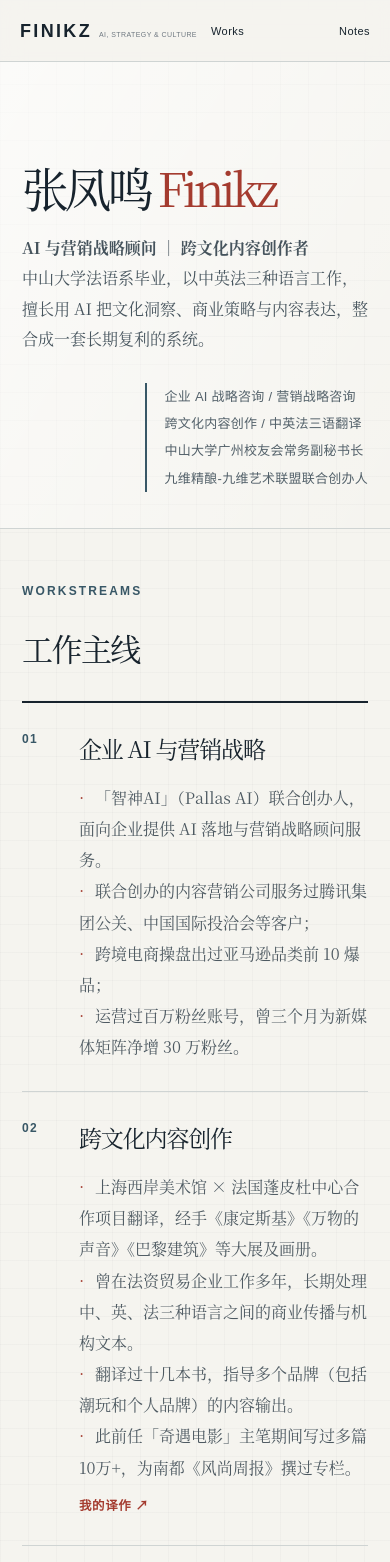
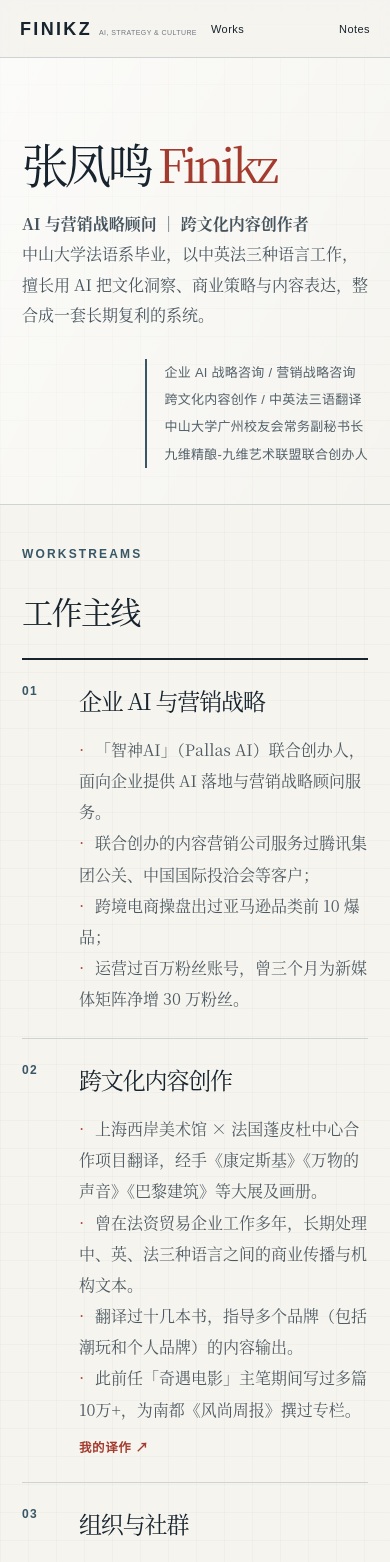
Before and after one commit to finikz/finikz.cn, a Next.js app: page /about in a window 390 px wide. Shown: the top 1562 px of the page. Built offline with nearby package versions, Linux system fonts and the light colour scheme.

Commit message:
Tighten site-wide layout rhythm

```diff
--- a/app/consulting.css
+++ b/app/consulting.css
@@ -13,7 +13,7 @@ body {
 }
 
 .nav {
-  height: 78px;
+  height: 70px;
   padding: 0 7vw;
   background: rgba(245, 244, 239, .92);
   backdrop-filter: blur(10px);
@@ -22,8 +22,8 @@ body {
 .brand { display: flex; align-items: baseline; gap: 11px; font-size: 22px; line-height: 1; }
 .brand-subtitle { color: #6f7880; font: 400 9px/1.2 Arial, "PingFang SC", sans-serif; letter-spacing: .1em; white-space: nowrap; }
 .nav-links { gap: 34px; font-size: 11px; }
-.nav-links a { position: relative; padding: 30px 0 27px; }
-.nav-links a:hover::after, .nav-links a.active::after { content: ""; position: absolute; right: 0; bottom: 20px; left: 0; height: 2px; background: var(--red); }
+.nav-links a { position: relative; padding: 26px 0 23px; }
+.nav-links a:hover::after, .nav-links a.active::after { content: ""; position: absolute; right: 0; bottom: 15px; left: 0; height: 2px; background: var(--red); }
 .nav-links a:first-child { color: inherit; }
 .nav-links a.active { color: var(--red); }
 
@@ -58,31 +58,31 @@ body {
 .latest-note { border-left-color: var(--red); }
 .latest-note h2 { font-size: 25px; line-height: 1.35; }
 
-.page-hero, .archive-hero { padding: 10vw 12vw 6vw; background: linear-gradient(120deg, rgba(255,255,255,.64), transparent); }
+.page-hero, .archive-hero { padding: 8vw 12vw 4.5vw; background: linear-gradient(120deg, rgba(255,255,255,.64), transparent); }
 .page-hero h1 { font-size: clamp(60px, 8vw, 122px); }
 .page-hero>p:last-child { max-width: 620px; font-size: 18px; color: #46545d; }
 .about-hero { display: grid; grid-template-columns: minmax(0, 650px) minmax(260px, 1fr); gap: 6vw; align-items: end; padding-top: 7vw; padding-bottom: 4vw; }
 .about-hero .about-hero-copy>p { max-width: 620px; margin: 0; font-size: 18px; line-height: 1.9; color: #46545d; }
 .about-hero .hero-meta { justify-self: end; margin: 0 0 7px; max-width: 330px; }
-.project-list { padding-top: 64px; }
-.project-row { grid-template-columns: 70px minmax(210px, .8fr) minmax(0, 1.8fr) 110px; gap: 34px; padding: 46px 0; }
+.project-list { padding-top: 48px; }
+.project-row { grid-template-columns: 70px minmax(210px, .8fr) minmax(0, 1.8fr) 110px; gap: 34px; padding: 36px 0; }
 .project-row>span { color: #385766; font-weight: 700; }
 .project-row h2 { font-size: 29px; line-height: 1.15; }
 .project-row p { max-width: 600px; font-size: 16px; line-height: 1.95; color: #4d5961; }
 .project-row>b { text-align: right; color: #869198; }
 .work-link { color: var(--red); font-weight: 700; }
 
-.about-content { grid-template-columns: minmax(0, 620px); gap: 0; }
+.about-content { grid-template-columns: minmax(0, 620px); gap: 0; padding-top: 54px; padding-bottom: 72px; }
 .about-content h2 { font-size: 46px; }
 .placeholder-copy { max-width: 500px; font-size: 16px; color: #4d5961; }
 .about-contact { padding-left: 0; border-left: 0; }
 .about-contact>a, .social-links a:hover { color: var(--red); }
 
-.about-workstreams { padding: 76px 12vw; border-bottom: 1px solid var(--line); }
+.about-workstreams { padding: 58px 12vw; border-bottom: 0; }
 .about-workstreams { display: grid; grid-template-columns: 220px minmax(0, 1fr); gap: 36px; }
 .about-section-label h2 { margin: 0; font-size: 31px; font-weight: 500; letter-spacing: -.05em; }
 .about-stream-list { border-top: 2px solid var(--ink); }
-.about-stream { display: grid; grid-template-columns: 70px minmax(0, 1fr); gap: 25px; padding: 35px 0; border-bottom: 1px solid var(--line); }
+.about-stream { display: grid; grid-template-columns: 70px minmax(0, 1fr); gap: 25px; padding: 27px 0; border-bottom: 1px solid var(--line); }
 .about-stream>span { color: #385766; font: 700 12px Arial, "PingFang SC", sans-serif; letter-spacing: .12em; }
 .about-stream h3 { margin: 0 0 15px; font-size: 28px; font-weight: 500; letter-spacing: -.05em; }
 .about-stream ul { max-width: 720px; margin: 0; padding: 0; list-style: none; color: #4d5961; font-size: 16px; line-height: 1.95; }
@@ -91,10 +91,11 @@ body {
 .about-stream .work-link { display: inline-block; margin-top: 14px; }
 
 .archive-hero h1 { font-size: clamp(56px, 7vw, 110px); }
+.archive-content { padding-top: 38px; padding-bottom: 78px; }
 .archive-item:hover { background: rgba(56, 87, 102, .06); }
 .filters .active, .filters button:hover { background: #385766; border-color: #385766; }
 .article-body { color: #27343b; }
-.article-navigation { display: grid; grid-template-columns: repeat(2, minmax(0, 1fr)); gap: 30px; margin-top: 82px; padding-top: 25px; border-top: 2px solid var(--ink); }
+.article-navigation { display: grid; grid-template-columns: repeat(2, minmax(0, 1fr)); gap: 30px; margin-top: 58px; padding-top: 20px; border-top: 2px solid var(--ink); }
 .article-navigation a:last-child { text-align: right; }
 .article-navigation span { display: block; margin-bottom: 10px; color: #385766; font: 700 11px Arial, "PingFang SC", sans-serif; letter-spacing: .12em; }
 .article-navigation strong { display: block; font-size: 17px; font-weight: 500; line-height: 1.55; }
@@ -102,8 +103,19 @@ body {
 footer { padding: 34px 7vw; background: #17232d; border-color: #17232d; color: #c9d0d1; }
 footer a { color: #f2b19b; }
 
+.works-hero { padding-top: 7vw; padding-bottom: 4vw; }
+.works-feature { padding: 52px 0; }
+.works-grid { padding-top: 50px; padding-bottom: 76px; }
+.work-group { padding: 32px 0; }
+.work-group:last-child { border-bottom: 0; }
+.article-shell { padding-top: 82px; padding-bottom: 100px; }
+.trilogy-hero { min-height: 500px; padding-top: 8vw; padding-bottom: 6vw; }
+.book-shelf { padding-top: 5vw; padding-bottom: 5vw; }
+.book-entry { padding: 58px 0; }
+.trilogy-statement { padding-top: 7vw; padding-bottom: 7vw; }
+
 @media (max-width: 720px) {
-  .nav { height: auto; min-height: 62px; padding: 13px 20px; }
+  .nav { height: auto; min-height: 58px; padding: 11px 20px; }
   .brand { gap: 7px; font-size: 18px; }
   .brand-subtitle { font-size: 7px; letter-spacing: .06em; }
   .nav-links a { padding: 8px 0; }
@@ -111,7 +123,7 @@ footer a { color: #f2b19b; }
   .studio-hero { min-height: 570px; padding: 100px 22px 62px; }
   .studio-hero h1 { font-size: clamp(44px, 12vw, 76px); }
   .about-hero h1 { font-size: clamp(44px, 12vw, 76px); }
-  .about-hero { display: block; padding: 64px 22px 36px; }
+  .about-hero { display: block; padding: 56px 22px 32px; }
   .about-hero .about-hero-copy>p { font-size: 16px; }
   .about-hero .hero-meta { margin: 28px 0 0; max-width: none; }
   .about-contact .placeholder-copy { font-size: 12px; }
@@ -121,15 +133,26 @@ footer a { color: #f2b19b; }
   .practice-card { min-height: 0; padding: 30px 0; }
   .practice-card h2 { margin-top: 34px; }
   .studio-bottom { margin-top: 56px; }
-  .page-hero, .archive-hero { padding-top: 78px; }
-  .project-row { gap: 10px 18px; padding: 34px 0; }
+  .page-hero, .archive-hero { padding: 58px 22px 36px; }
+  .project-row { gap: 10px 18px; padding: 27px 0; }
   .project-row p { font-size: 15px; }
-  .article-navigation { gap: 18px; margin-top: 55px; }
+  .article-navigation { gap: 18px; margin-top: 42px; }
   .article-navigation strong { font-size: 15px; }
-  .about-workstreams { display: block; padding: 55px 22px; }
-  .about-section-label { margin-bottom: 30px; }
-  .about-stream { grid-template-columns: 42px minmax(0, 1fr); gap: 15px; padding: 29px 0; }
+  .about-workstreams { display: block; padding: 42px 22px; }
+  .about-section-label { margin-bottom: 24px; }
+  .about-stream { grid-template-columns: 42px minmax(0, 1fr); gap: 15px; padding: 24px 0; }
   .about-stream h3 { font-size: 23px; }
   .about-stream p { font-size: 15px; }
+  .archive-content { padding: 28px 22px 58px; }
+  .works-hero { padding: 58px 22px 36px; }
+  .works-feature { padding: 40px 0; }
+  .works-grid { padding: 40px 22px 58px; }
+  .work-group { padding: 26px 0; }
+  .work-cards { gap: 30px 18px; }
+  .article-shell { padding: 58px 22px 68px; }
+  .trilogy-hero { min-height: 470px; padding: 64px 22px 48px; }
+  .book-shelf { padding: 48px 22px; }
+  .book-entry { gap: 28px; padding: 42px 0; }
+  .trilogy-statement { padding: 58px 28px; }
   footer { padding: 28px 22px; }
 }
```
